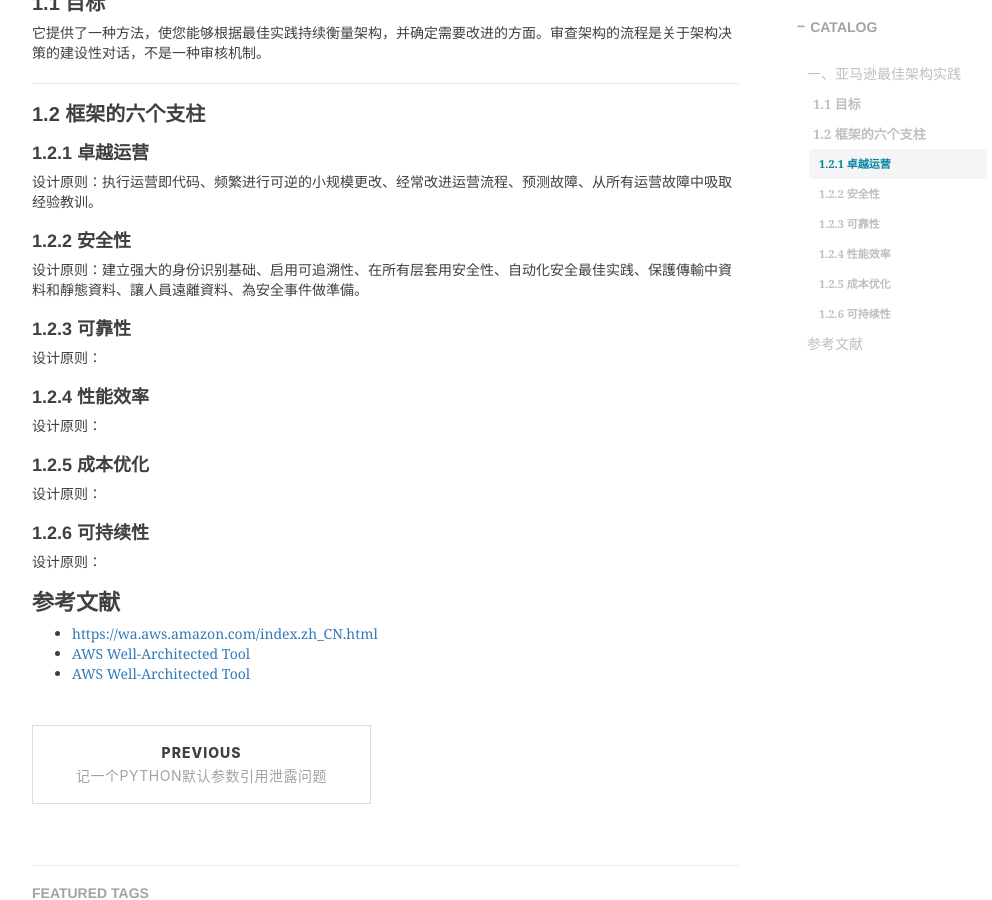
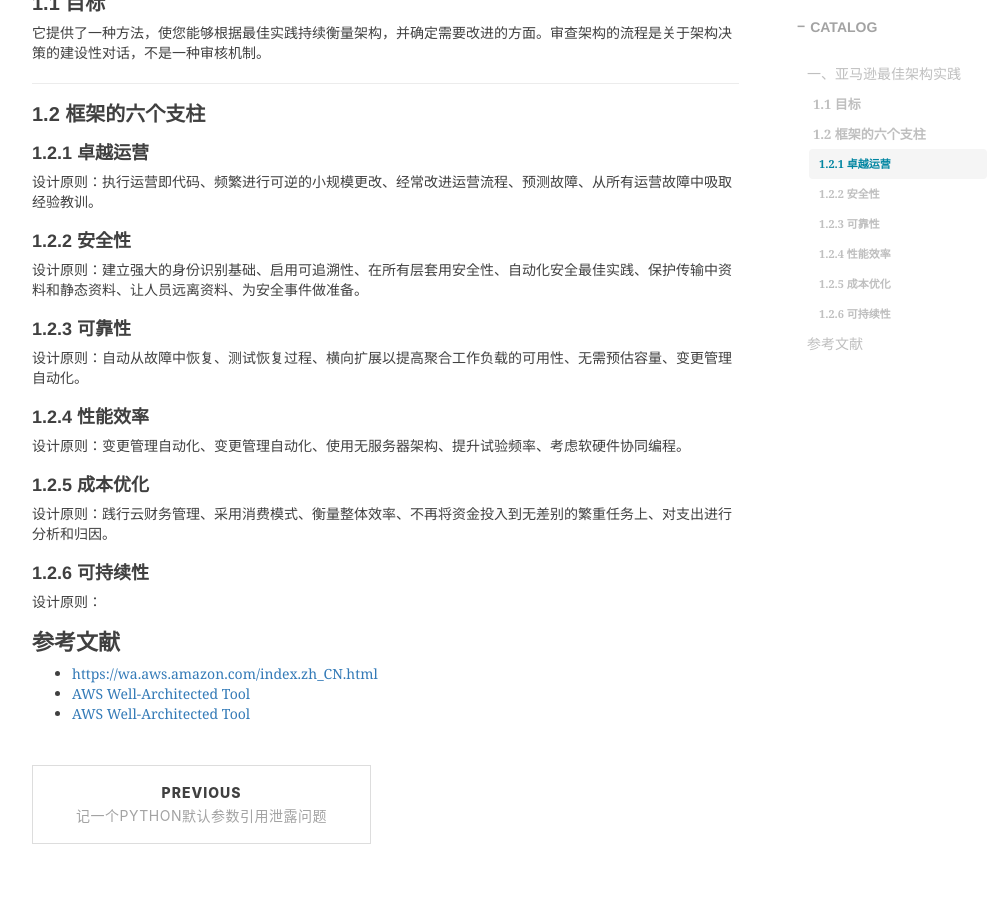
Before and after one commit to shihai1991/shihai1991.github.io, a Jekyll site: the page built from _posts/2023-02-27-AWS卓越架构原则.md, in a window 1280 px wide and 900 px high, scrolled down 635 px. Shown: the whole window, without its empty margins (233-1225 px from the left). Built offline with Jekyll 4.4.1, drawn with Linux system fonts in a browser that asks for light colours; nearby versions of some CDN libraries; comment, search, counter and statistics services are not loaded.

Commit message:
Update 2023-02-27-AWS卓越架构原则.md

```diff
--- a/_posts/2023-02-27-AWS卓越架构原则.md
+++ b/_posts/2023-02-27-AWS卓越架构原则.md
@@ -19,13 +19,13 @@ time: '2023.02.27 11:33:00'
 ### 1.2.1 卓越运营
 设计原则：执行运营即代码、频繁进行可逆的小规模更改、经常改进运营流程、预测故障、从所有运营故障中吸取经验教训。
 ### 1.2.2 安全性
-设计原则：建立强大的身份识别基础、启用可追溯性、在所有层套用安全性、自动化安全最佳实践、保護傳輸中資料和靜態資料、讓人員遠離資料、為安全事件做準備。
+设计原则：建立强大的身份识别基础、启用可追溯性、在所有层套用安全性、自动化安全最佳实践、保护传输中资料和静态资料、让人员远离资料、为安全事件做准备。
 ### 1.2.3 可靠性
-设计原则：
+设计原则：自动从故障中恢复、测试恢复过程、横向扩展以提高聚合工作负载的可用性、无需预估容量、变更管理自动化。
 ### 1.2.4 性能效率
-设计原则：
+设计原则：变更管理自动化、变更管理自动化、使用无服务器架构、提升试验频率、考虑软硬件协同编程。
 ### 1.2.5 成本优化
-设计原则：
+设计原则：践行云财务管理、采用消费模式、衡量整体效率、不再将资金投入到无差别的繁重任务上、对支出进行分析和归因。
 ### 1.2.6 可持续性
 设计原则：
 
```
